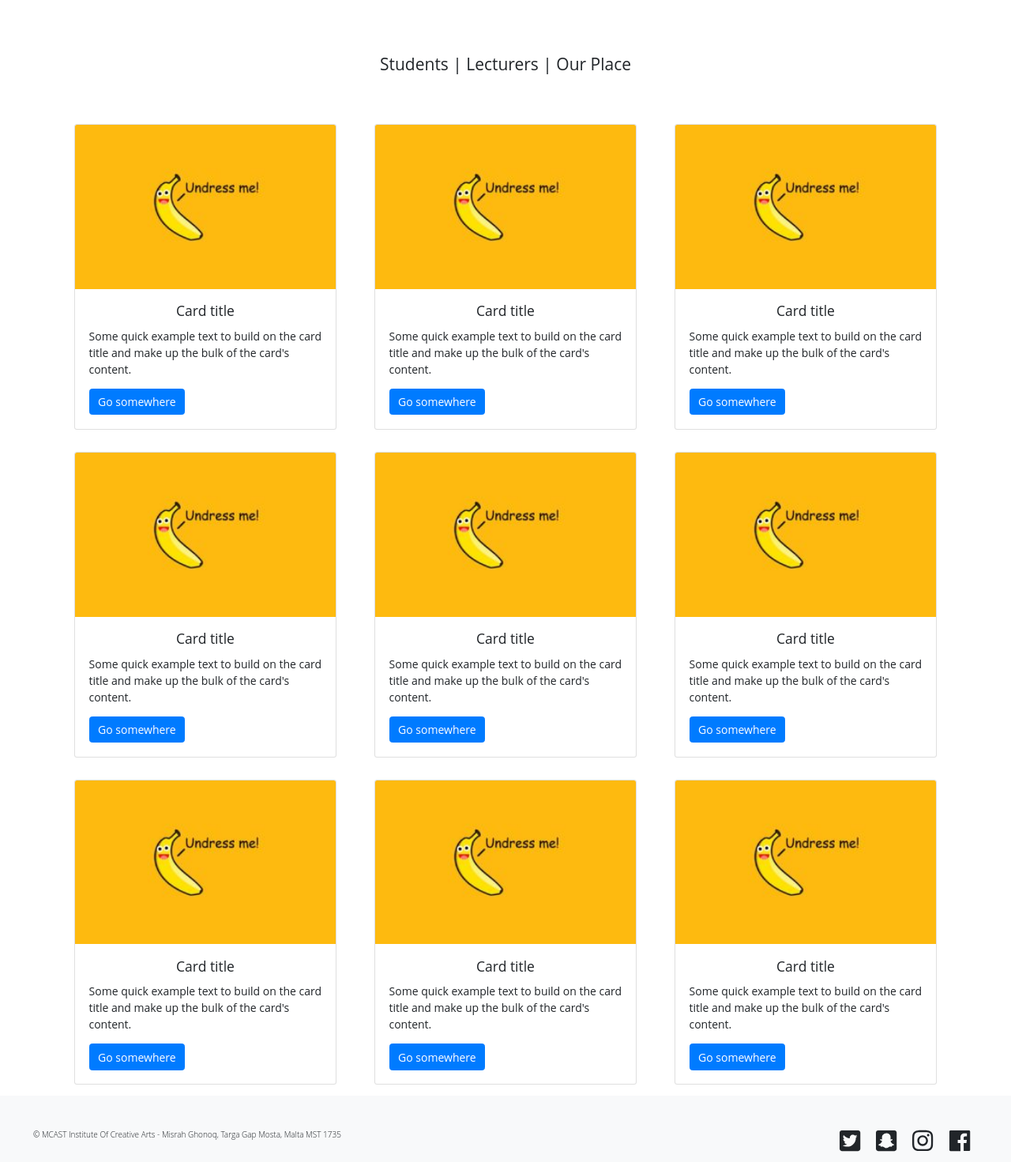
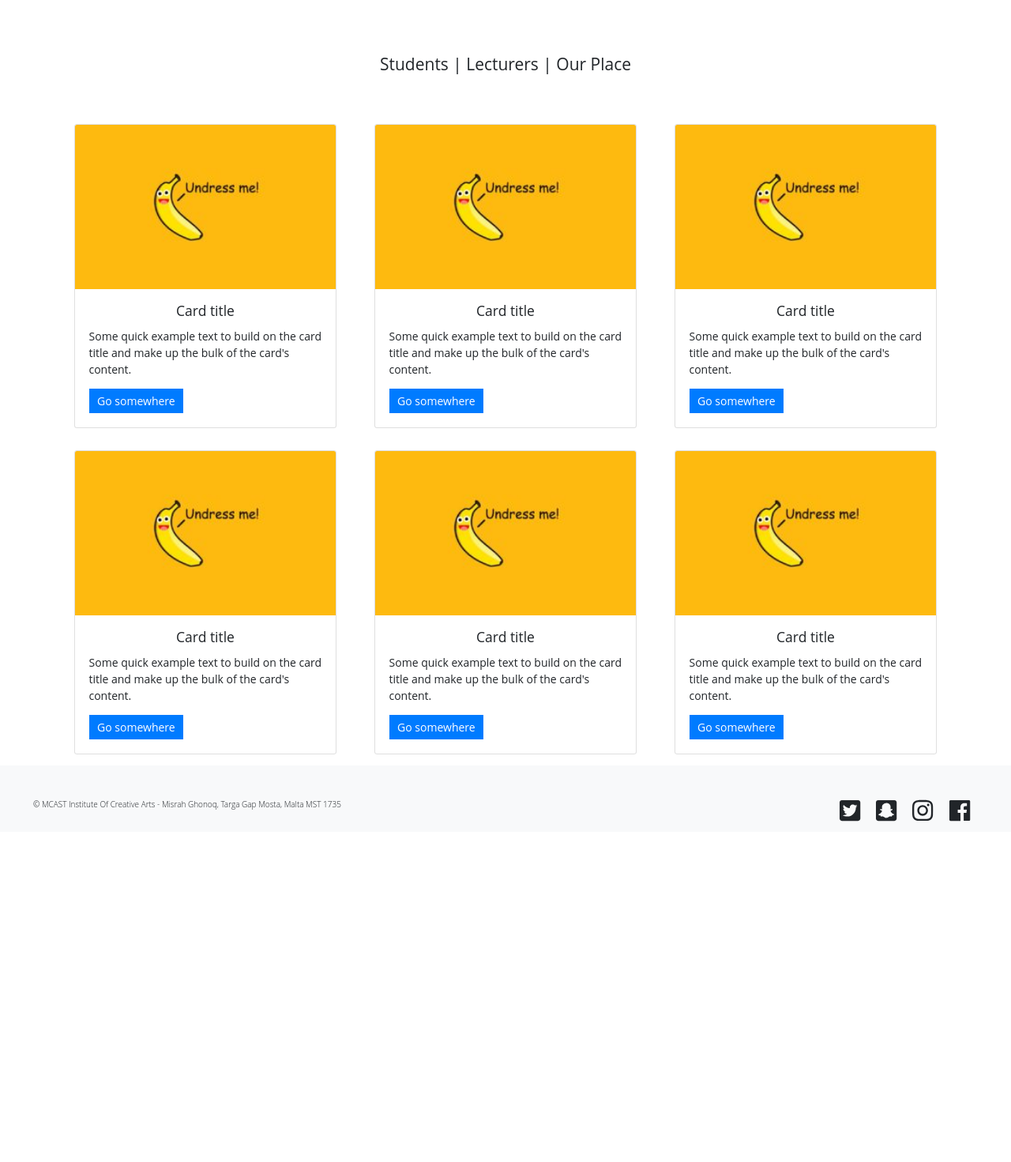
Before and after one commit to Megamman/Mcast-Website, a CodeIgniter app: page /Mcastwebsite/index.php/welcome/portofolio in a window 1280 px wide. Shown: the part 571-2042 px from the top of the page at 79% size. After the commit the page ends 1611 px from the top, so only its background shows below. Run offline with CodeIgniter, Linux system fonts and the light colour scheme; some libraries are stand-ins or nearby versions.

Commit message:
Updated nav and porto

```diff
--- a/_data/css/_welcomepage.sass
+++ b/_data/css/_welcomepage.sass
@@ -17,6 +17,55 @@
 
 .navbar-nav > li
     display: inline-block
+    position: relative
+
+.navbar-nav
+    .dropdown-menu
+        position: absolute
+
+.btn-secondary
+    color: #303030 !important
+    background-color: transparent
+    border: none
+
+    &:hover
+        color: #303030 !important
+        background-color: transparent
+        border: none
+
+    &:not(:disabled):not(.disabled)
+        .active, :active
+            color: #303030 !important
+            background-color: transparent
+            border: none
+
+.show > .btn-secondary.dropdown-toggle
+    color: #303030 !important
+    background-color: transparent
+    border: none
+    outline: none
+
+.btn
+    border: none !important
+    transition: none !important
+    vertical-align: baseline
+    border-radius: 0px
+
+    &:focus
+        outline: none !important
+        box-shadow: none
+    &:active
+        outline: none !important
+        box-shadow: none
+
+.navbar-nav > a
+    background-color: Transparent
+    background-repeat: no-repeat
+    border: none
+    cursor: pointer
+    overflow: hidden
+    outline: none
+
 
 
 .navbar-light
@@ -26,6 +75,8 @@
             margin-left: 1em
             margin-right: 1em
             font-size: 14px
+
+
 
 .jumbotron-fluid
     height: 450px
--- a/application/views/portofolio.php
+++ b/application/views/portofolio.php
@@ -83,37 +83,6 @@
                 </div>
             </div>
         </div>
-        <div class="row min-padding no-padding">
-            <div class="col-sm m-3">
-                <div class="card" style="width: 100%;">
-                    <img class="card-img-top" src="<?=base_url('images/image.jpg')?>" alt="Card image cap">
-                    <div class="card-body">
-                        <h5 class="card-title">Card title</h5>
-                        <p class="card-text">Some quick example text to build on the card title and make up the bulk of the card's content.</p>
-                        <a href="#" class="btn btn-primary">Go somewhere</a>
-                    </div>
-                </div>
-            </div>
-            <div class="col-sm m-3">
-                <div class="card" style="width: 100%;">
-                    <img class="card-img-top" src="<?=base_url('images/image.jpg')?>" alt="Card image cap">
-                    <div class="card-body">
-                        <h5 class="card-title">Card title</h5>
-                        <p class="card-text">Some quick example text to build on the card title and make up the bulk of the card's content.</p>
-                        <a href="#" class="btn btn-primary">Go somewhere</a>
-                    </div>
-                </div>
-            </div>
-            <div class="col-sm m-3">
-                <div class="card" style="width: 100%;">
-                    <img class="card-img-top" src="<?=base_url('images/image.jpg')?>" alt="Card image cap">
-                    <div class="card-body">
-                        <h5 class="card-title">Card title</h5>
-                        <p class="card-text">Some quick example text to build on the card title and make up the bulk of the card's content.</p>
-                        <a href="#" class="btn btn-primary">Go somewhere</a>
-                    </div>
-                </div>
-            </div>
-        </div>
+
 
     </div>
--- a/css/style.css
+++ b/css/style.css
@@ -61,6 +61,62 @@ body {
 
 .navbar-nav > li {
     display: inline-block;
+    position: relative;
+}
+
+.navbar-nav .dropdown-menu {
+    position: absolute;
+}
+
+.btn-secondary {
+    color: #303030 !important;
+    background-color: transparent;
+    border: none;
+}
+
+.btn-secondary:hover {
+    color: #303030 !important;
+    background-color: transparent;
+    border: none;
+}
+
+.btn-secondary:not(:disabled):not(.disabled) .active, .btn-secondary:not(:disabled):not(.disabled) :active {
+    color: #303030 !important;
+    background-color: transparent;
+    border: none;
+}
+
+.show > .btn-secondary.dropdown-toggle {
+    color: #303030 !important;
+    background-color: transparent;
+    border: none;
+    outline: none;
+}
+
+.btn {
+    border: none !important;
+    transition: none !important;
+    vertical-align: baseline;
+    border-radius: 0px;
+}
+
+.btn:focus {
+    outline: none !important;
+    box-shadow: none;
+}
+
+.btn:active {
+    outline: none !important;
+    box-shadow: none;
+}
+
+.navbar-nav > a {
+    background-color: Transparent;
+    background-repeat: no-repeat;
+    border: none;
+    cursor: pointer;
+    overflow: hidden;
+    outline: none;
 }
 
 .navbar-light .navbar-nav .nav-link {
```
Also changed, not shown: application/views/templates/start.php (+29 -5 lines), css/style.min.css (+1 -1 lines).
